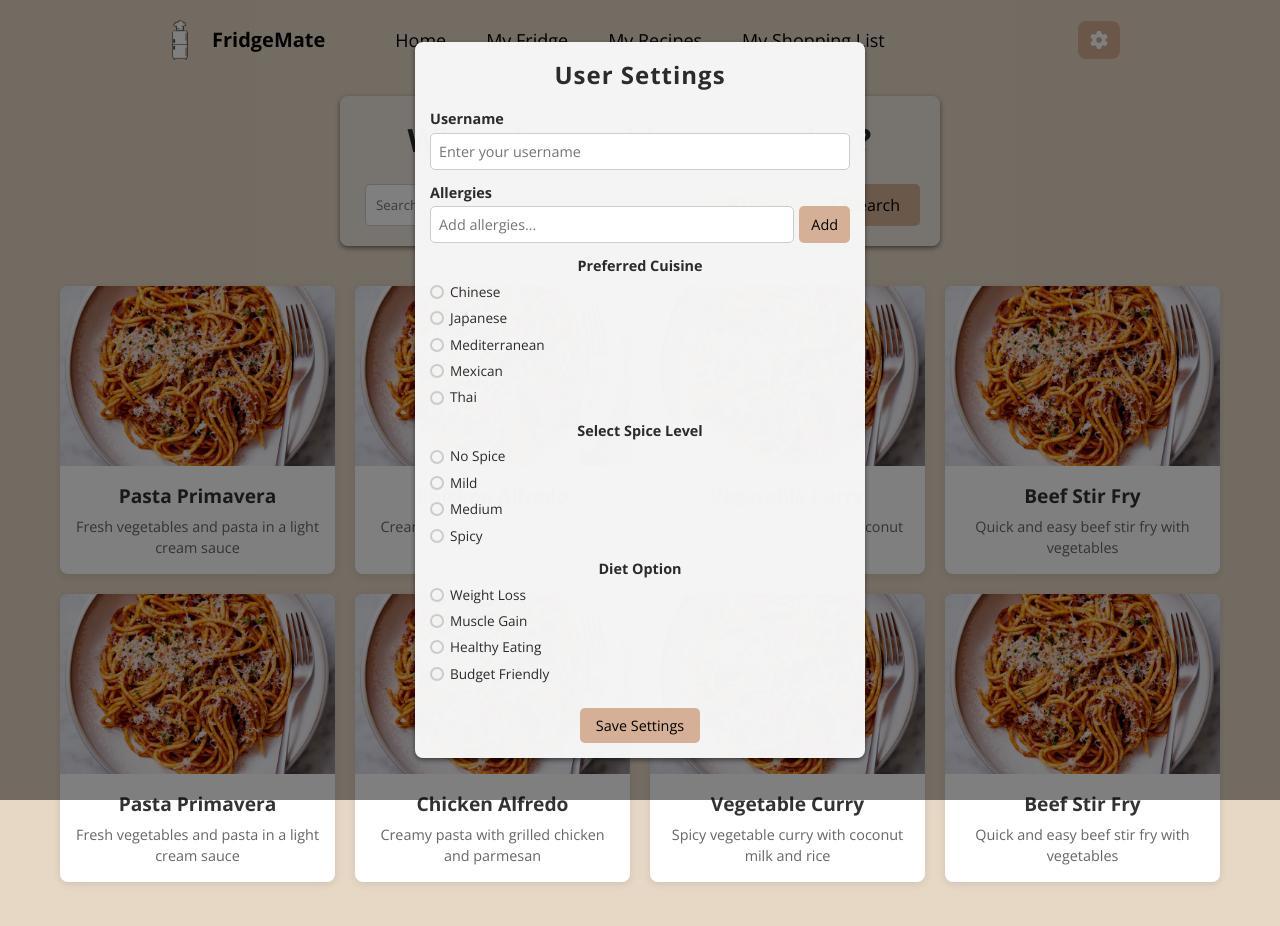
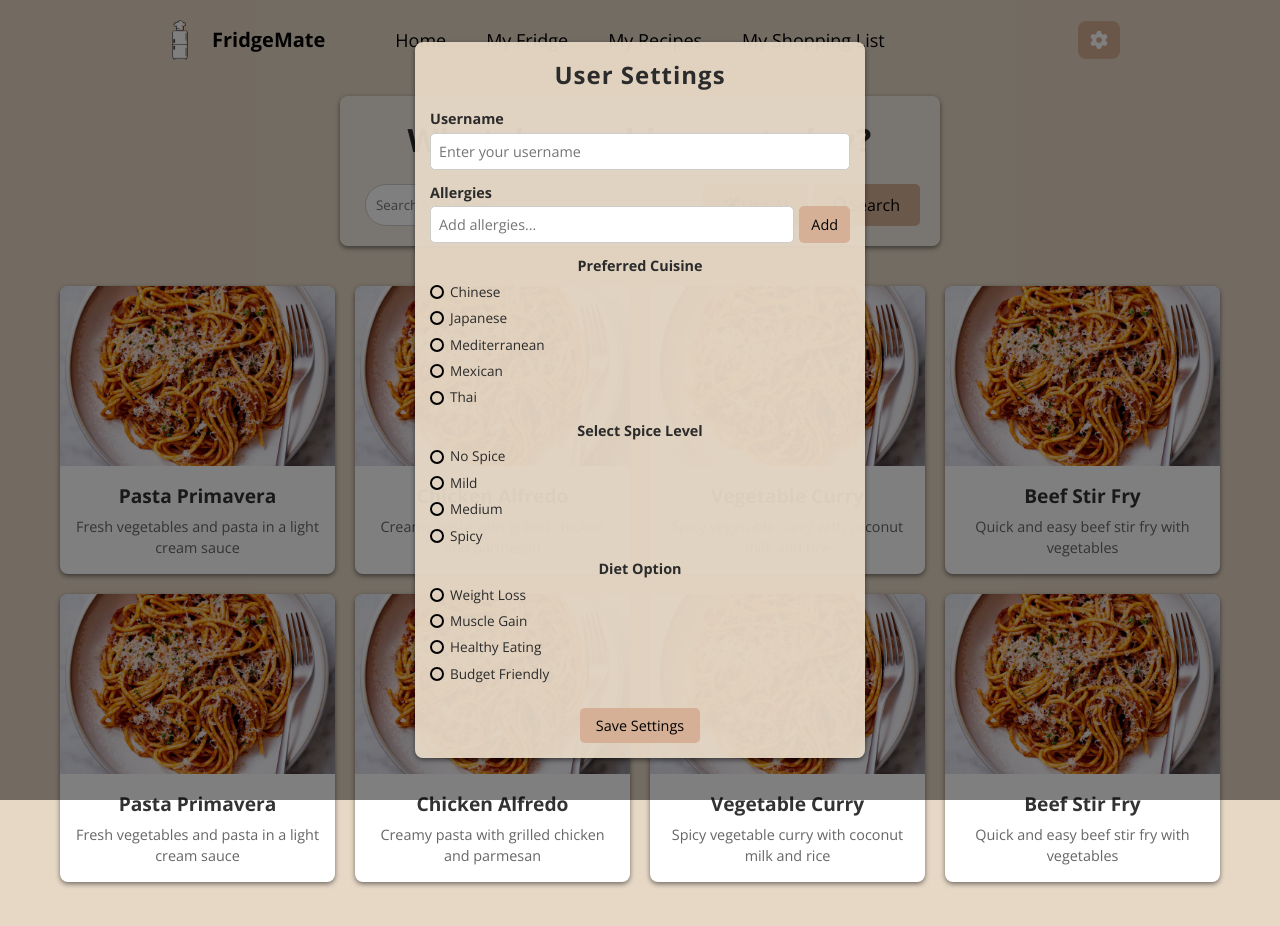
Before and after one commit to AyrtonW321/yrhacks-25, a React (Vite) app: page / in a window 1280 px wide. Both pictures are taken after a click on the button 1099 px from the left and 40 px from the top of the page. Shown: the top 926 px of the page. Built offline with nearby package versions, Linux system fonts and the light colour scheme.

Commit message:
change css

```diff
--- a/src/components/pages/MainPage.css
+++ b/src/components/pages/MainPage.css
@@ -22,7 +22,7 @@
   align-items: center;
   padding: 20px;
 
-  background-color: rgba(247, 247, 247, 0.5);
+  background-color: rgba(255, 255, 255, 0.5);
   border-radius: 8px;
   box-shadow: 0 2px 5px rgba(0, 0, 0, 0.5);
 }
@@ -38,7 +38,7 @@
   color: black;
   background-color: white;
   border: 1px solid #ccc;
-  border-radius: 5px;
+  border-radius: 30px;
   flex: 1;
 }
 
@@ -65,14 +65,16 @@
   max-width: 1200px;
   margin: 0 auto;
   padding: 20px;
+  z-index: 99;
 }
 
 .mainPageCard {
   background-color: white;
   border-radius: 8px;
   overflow: hidden;
-  box-shadow: 0 2px 8px rgba(0, 0, 0, 0.1);
+  box-shadow: 0 2px 5px rgba(0, 0, 0, 0.5);
   padding-bottom: 15px;
+  z-index: 99;
 }
 
 .mainPageCard h2 {
--- a/src/components/pages/UserSettings.css
+++ b/src/components/pages/UserSettings.css
@@ -23,7 +23,7 @@
 .modalContent {
   width: 100%;
   max-width: 450px;
-  background-color: rgb(247, 247, 247, 0.98);
+  background-color: rgb(231, 216, 198, 0.95);
   border-radius: 8px;
   box-shadow: 0 2px 5px rgba(0, 0, 0, 0.5);
   padding: 15px;
@@ -134,7 +134,7 @@
   appearance: none;
   width: 14px;
   height: 14px;
-  border: 2px solid #ccc;
+  border: 2px solid black;
   border-radius: 50%;
   outline: none;
   position: relative;
```
